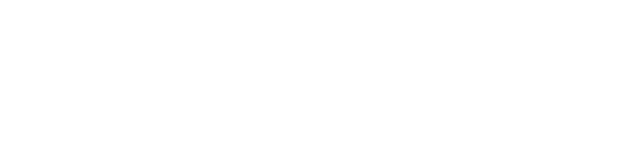
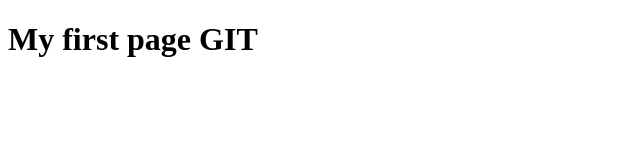
Before and after one commit to viktarzhuk/Gittaskrep, a plain HTML site: page index.html in a window 1280 px wide. Shown: the whole page, without its empty margins (0-640 px from the left). Drawn offline with Linux system fonts and the light colour scheme.

Commit message:
My first page

```diff
--- a/index.html
+++ b/index.html
@@ -4,5 +4,7 @@
         <meta charset="UTF-8">
 <title>Title</title>
     </head>
-    <body></body>
+    <body>
+    <h1> My first page GIT</h1>
+    </body>
 </html>
```
